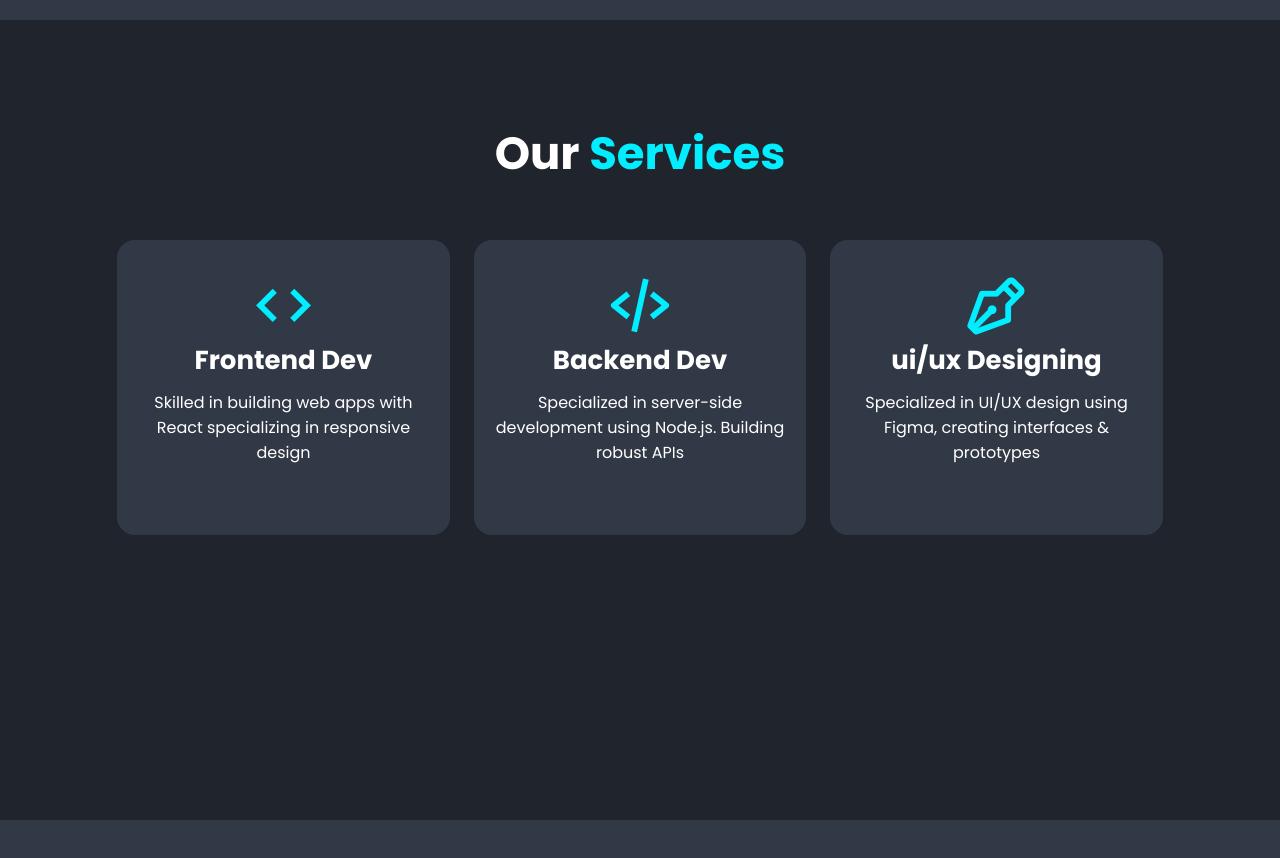
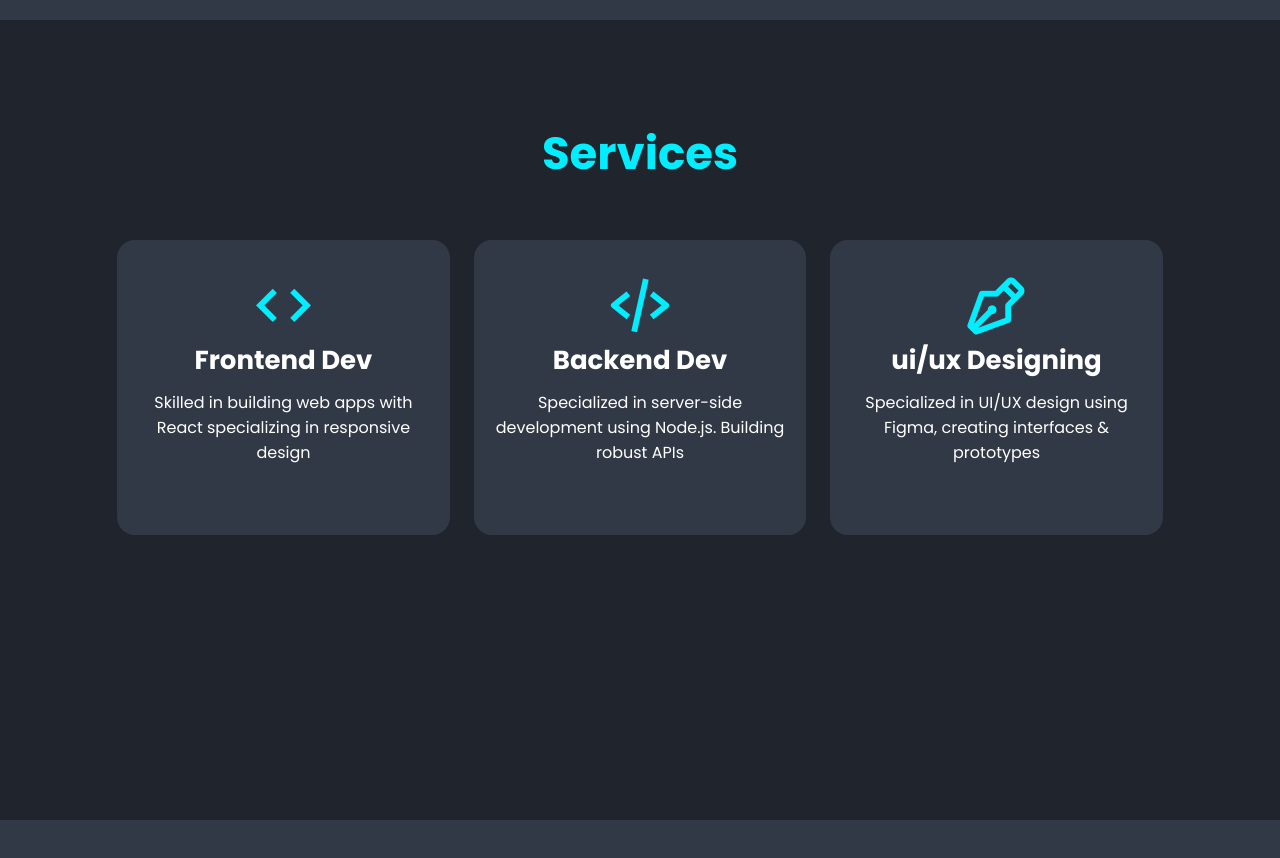
Before and after one commit to thealihamza04/Portfolio, a plain HTML site: page index.html in a window 1280 px wide. Shown: the part 1580-2438 px from the top of the page. Drawn offline with nearby package versions, Linux system fonts and the light colour scheme.

Commit message:
Update index.html

```diff
--- a/index.html
+++ b/index.html
@@ -73,7 +73,7 @@
   <!-- services section design -->
 
   <section class="services" id="services">
-    <h2 class="heading">Our <span>Services</span></h2>
+    <h2 class="heading"><span>Services</span></h2>
 
     <div class="services-container">
       <div class="services-box">
```
